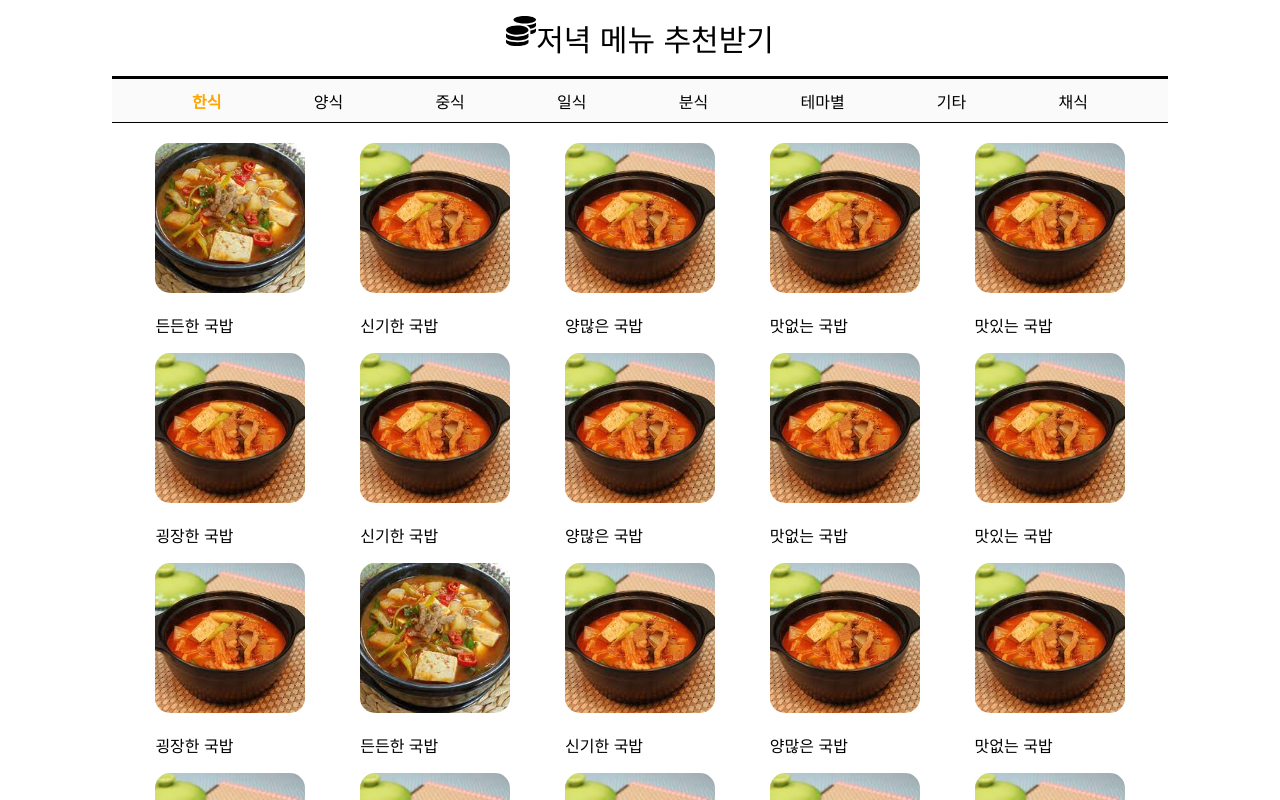
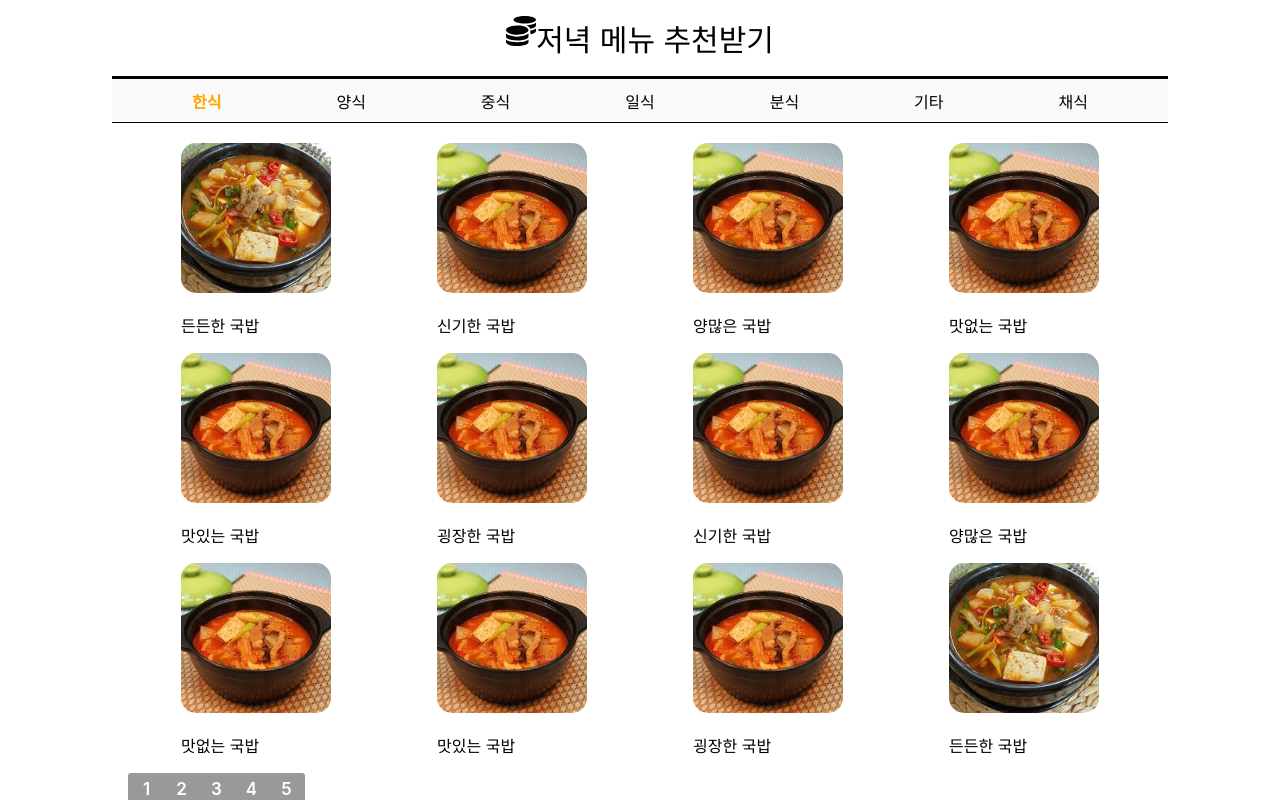
Before and after one commit to chaenabi/dinner-recommendation, a React (Create React App) app: page / in a window 1280 px wide. Both pictures are taken after a click on the element "한식". Shown: the top 800 px of the page. Built offline with nearby package versions, Linux system fonts and the light colour scheme.

Commit message:
apply css

```diff
--- a/src/components/Menu.js
+++ b/src/components/Menu.js
@@ -2,15 +2,15 @@ import React from 'react'
 import { MenuImageStyle } from '../styles/style'
 
 const Menu = ({ menu, loading }) => {
+
     if (loading) {
         return <h2>Loading...</h2>
     }
-    const clickedCategoryName = menu.clickedCategoryName
-    if (menu[clickedCategoryName] === undefined) return <p>메뉴가 아직 준비되지 않았습니다.</p>
-    const menus = menu[clickedCategoryName]
+    if (menu === undefined) return <div>메뉴가 아직 준비되지 않았습니다.</div>
+
     return (
         <React.Fragment>
-        {menus.map((food, index) => {
+        {menu.map((food, index) => {
             return (<div key={index}>
                         <MenuImageStyle src={food.imageSrc} alt={food.imageSrc}/>
                         <p key={index}>{food.menuName}</p>
--- a/src/components/Pagination.js
+++ b/src/components/Pagination.js
@@ -1,27 +1,27 @@
-import React from "react";
+import React from 'react';
+import { PageUl, PageLi, PageDiv, PaginationStyle } from '../styles/style'
 
 const Pagination = ({ postsPerPage, totalPosts, paginate }) => {
-  const pageNumber = [];
 
-  // Math.ceil: 올림
+  const pageNumbers = [];
   for (let i = 1; i <= Math.ceil(totalPosts / postsPerPage); i++) {
-    pageNumber.push(i);
+    pageNumbers.push(i);
   }
 
-  console.log(postsPerPage, totalPosts, paginate)
-
   return (
-    <ul className="pagination">
-      {pageNumber.map((pageNum) => (
-        <li
-          key={pageNum}
-          className="pagination_item"
-          onClick={() => paginate(pageNum)}
-        >
-          {pageNum}
-        </li>
-      ))}
-    </ul>
+    <div>
+      <PaginationStyle>
+        <PageUl>
+          {pageNumbers.map(number => (
+            <PageLi key={number} onClick={() => { paginate(number); }}>
+              <PageDiv>
+                {number}
+              </PageDiv>
+            </PageLi>
+          ))}
+        </PageUl>
+      </PaginationStyle>
+    </div>
   );
 };
 
--- a/src/components/RandomChoice.js
+++ b/src/components/RandomChoice.js
@@ -1,19 +1,25 @@
 import React, { useCallback, useState } from 'react'
+import { RandomlyChosen } from '../styles/style'
+import { RandomChoiceStyleBlock } from '../styles/style'
 
 const RandomChoice = ({ onRandomClick, selectedRandomMenu }) => {
     const [ count, setCount ] = useState(1)
-
     const onChange = useCallback(e => {
         setCount(e.target.value)
     }, [count])
 
     // why rolled is Array? : array can shows multiple result, when it is needed.
     return (
-        <div>
-            <button onClick={() => onRandomClick(count)}>랜덤으로 고르기</button>
+        <React.Fragment>
+        <RandomChoiceStyleBlock>
+            <button onClick={() => onRandomClick(count)}>랜덤 고르기</button>
+            &emsp;
             <input type='number' min='1' max='3' value={count} onChange={onChange} /> 개
+        </RandomChoiceStyleBlock>
+        <RandomlyChosen>
             { Array.isArray(selectedRandomMenu.rolled) && selectedRandomMenu.rolled.map((element, index)  => <p key={index}>{element}</p>)}
-        </div>
+        </RandomlyChosen>
+        </React.Fragment>
     )
 }
 
--- a/src/containers/MenuContainer.js
+++ b/src/containers/MenuContainer.js
@@ -1,4 +1,4 @@
-import React, { useCallback, useState } from 'react'
+import React, { useEffect, useState } from 'react'
 import { useSelector } from 'react-redux'
 import Menu from '../components/Menu'
 import Pagination from '../components/Pagination'
@@ -8,23 +8,53 @@ const MenuContainer = () => {
     const category = useSelector(state => state.category)
     const menu = useSelector(state => state.menu)
 
-    const [loading, setLoading] = useState(false)
-    const [currentPage, setCurrentPage] = useState(1)
-    const [postsPerPage] = useState(10)
-    const paginate = useCallback((pageNumber) => setCurrentPage(pageNumber), [currentPage]);
+    const [loading] = useState(false)
+    const [postsPerPage] = useState(12);
+    const [currentPage, setCurrentPage] = useState(1);
+    const [selectedCategoryName, setSelectedCategoryName] = useState()
+
+    const indexOfLast = currentPage * postsPerPage;
+    const indexOfFirst = indexOfLast - postsPerPage;
+
+    const currentPosts = (tmp) => {
+        if (tmp) {
+            let currentPosts = 0;
+            currentPosts = tmp.slice(indexOfFirst, indexOfLast);
+            return currentPosts;
+        }
+        return;
+    }
+
+    useEffect(() => {
+       setSelectedCategoryName(prev => {
+            const changedCategoryName = menu['clickedCategoryName']
+            if (prev !== changedCategoryName) {
+                setCurrentPage(1)
+                return changedCategoryName
+            }
+            return prev
+        })
+    })
+
+    let totalSelected, isSelected = false;
+    let clickedCategoryName = menu['clickedCategoryName']
+    if (clickedCategoryName) {
+        if (menu[clickedCategoryName]) {
+            totalSelected = menu[clickedCategoryName].length
+        }
+        isSelected = true
+    }
 
     return (
         <React.Fragment>
         <MenuStyleBlock>
             <MenuStyleGrid>
-                {category.map((element, index) => element.selected &&
-                                <React.Fragment key={index}>
-                                    <Menu menu={menu} key={element.categoryId} loading={loading} />
-                                </React.Fragment>
-                            )}
+                {category.map((element) => element.selected &&
+                                <Menu menu={currentPosts(menu[menu['clickedCategoryName']])} key={element.categoryId} loading={loading}/>
+                )}
             </MenuStyleGrid>
         </MenuStyleBlock>
-        <Pagination postsPerPage={postsPerPage} totalPosts={menu.length} paginate={paginate}/>
+        {isSelected && totalSelected && <Pagination postsPerPage={postsPerPage} totalPosts={totalSelected} paginate={setCurrentPage}></Pagination>}
         </React.Fragment>
     )
 }
--- a/src/containers/RandomChoiceContainer.js
+++ b/src/containers/RandomChoiceContainer.js
@@ -2,31 +2,29 @@ import React, { useCallback, useEffect } from 'react'
 import { useDispatch, useSelector } from 'react-redux'
 import RandomChoice from '../components/RandomChoice'
 import { getAllMenu, randomClick } from '../modules/randomChoice'
-import { RandomChoiceStyleBlock } from '../styles/style'
+
 
 const RandomChoiceContainer = () => {
 
     const randomChoice = useSelector(state => state.randomChoice)
     const menu = useSelector(state => state.menu)
     const dispatch = useDispatch()
+
     const onRandomClick = useCallback((count) => {
-
         if (count < 1 || count >= 4) {
-            alert(`랜덤하게 고를 수 있는 메뉴는 3개까지 고를 수 있어요.
-            잘못된 값을 입력하셨으니, 한 개만 골라서 보여드릴게요.`)
+            alert(`랜덤하게 고를 수 있는 메뉴는 3개까지 고를 수 있어요. 한 개만 골라서 보여드릴게요.`)
             count = 1
         }
         dispatch(randomClick(count))
     }, [dispatch])
+
     useEffect(() => {
         dispatch(getAllMenu(menu))
     }, [dispatch])
 
     return (
         <div>
-            <RandomChoiceStyleBlock>
-                <RandomChoice onRandomClick={onRandomClick} selectedRandomMenu={randomChoice}/>
-            </RandomChoiceStyleBlock>
+            <RandomChoice onRandomClick={onRandomClick} selectedRandomMenu={randomChoice}/>
         </div>
     )
 }
--- a/src/modules/category.js
+++ b/src/modules/category.js
@@ -10,9 +10,8 @@ const initialState = [
     { categoryId: 3, categoryName: "중식", selected: false },
     { categoryId: 4, categoryName: "일식", selected: false },
     { categoryId: 5, categoryName: "분식", selected: false },
-    { categoryId: 6, categoryName: "테마별", selected: false },
-    { categoryId: 7, categoryName: "기타", selected: false },
-    { categoryId: 8, categoryName: "채식", selected: false }
+    { categoryId: 6, categoryName: "기타", selected: false },
+    { categoryId: 7, categoryName: "채식", selected: false }
 ]
 
 function* selectSaga(action) {
--- a/src/styles/style.js
+++ b/src/styles/style.js
@@ -72,7 +72,7 @@ export const MenuStyleGrid = styled.div`
   padding: 0;
   display: grid;
   border: border-box;
-  grid-template-columns: repeat(auto-fill, minmax(20%, auto));
+  grid-template-columns: repeat(auto-fill, minmax(25%, auto));
   justify-items: center;
 `
 
@@ -99,7 +99,55 @@ export const MenuImageStyle = styled.img`
 `
 
 export const RandomChoiceStyleBlock = styled.div`
-  display: flex;
-  margin-top: 10px;
-  justify-content: center;
+  margin-top: 50px;
+  margin-left: 30%;
 `
+
+export const RandomlyChosen = styled.div`
+    display: flex;
+    flex-wrap: nowrap;
+    padding: 0;
+    justify-content: space-around;
+`
+
+export const PaginationStyle = styled.div`
+  margin-left: 10%;
+`
+
+export const PageUl = styled.ul`
+  margin: 0;
+  float: left;
+  list-style: none;
+  text-align: center;
+  border-radius: 3px;
+  color: white;
+  padding: 1px;
+  background-color: rgba(0, 0, 0, 0.4);
+`
+
+export const PageLi = styled.li`
+  display: inline-block;
+  font-size: 17px;
+  font-weight: 600;
+  padding: 5px;
+  border-radius: 5px;
+  width: 25px;
+  &:hover, &:active {
+    cursor: pointer;
+    color: white;
+    background-color: orange;
+  }
+  &:focus::after {
+    color: white;
+    background-color: orange;
+  }
+`
+
+export const PageDiv = styled.div`
+  &:hover::after,
+  &:focus::after {
+    border-radius: 100%;
+    color: white;
+    background-color: orange;
+  }
+`
```
Also changed, not shown: src/modules/menu.js (+168 -0 lines).
